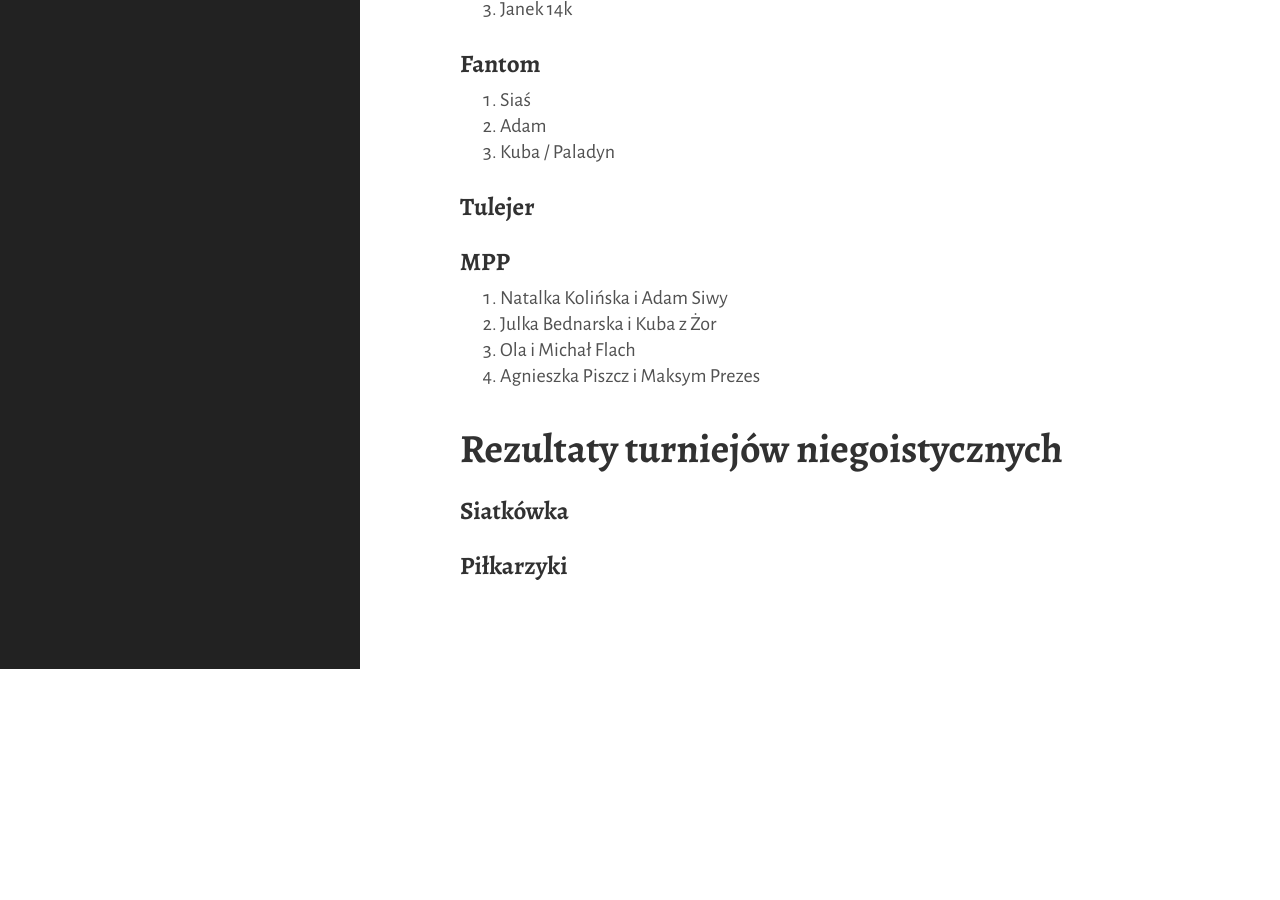
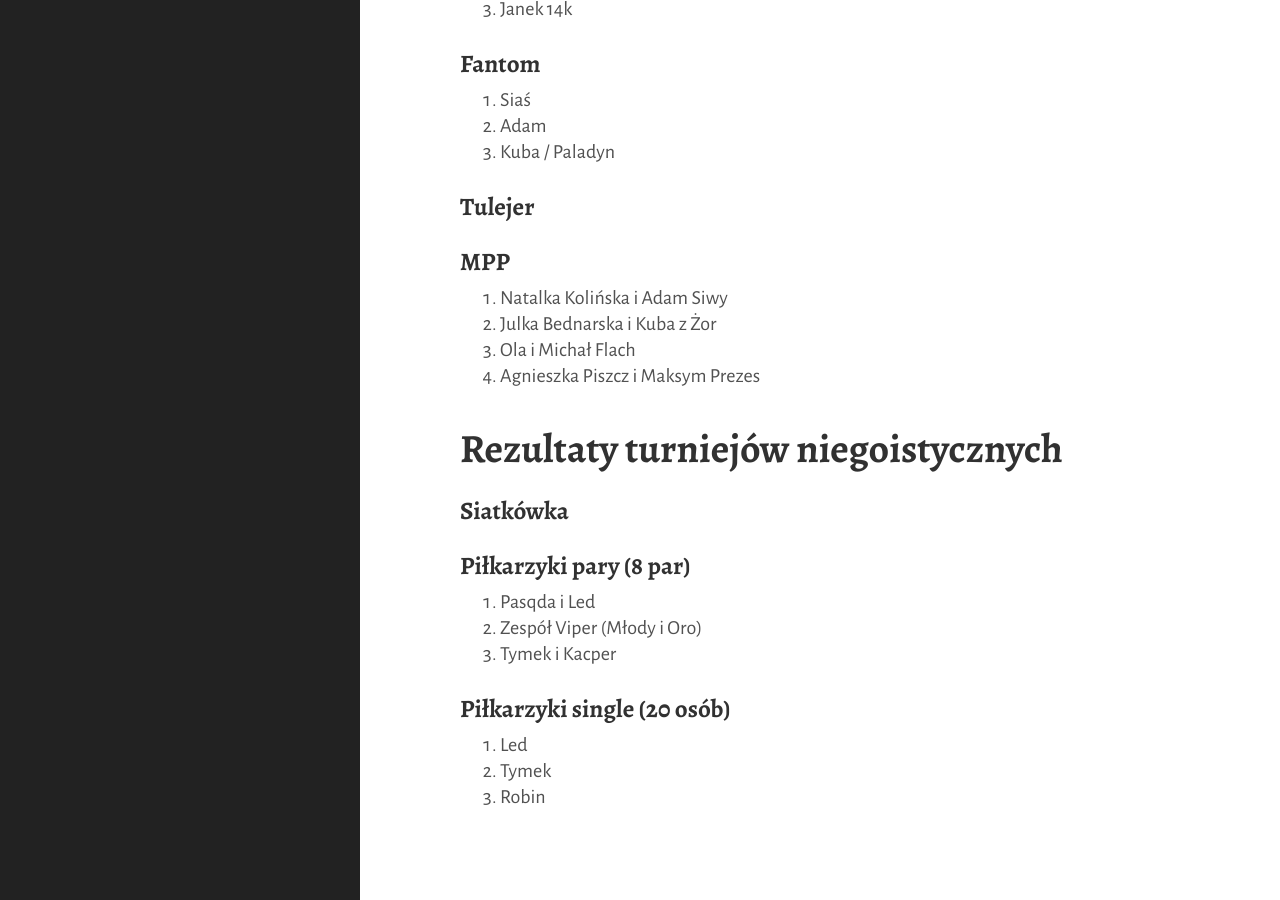
Before and after one commit to tasuki/lsg, a Jekyll site: the page built from _pages/2026.md, in a window 1280 px wide and 900 px high, scrolled down 2070 px. Built offline with Jekyll 4.4.1, drawn with Linux system fonts in a browser that asks for light colours; before the commit the page ends 2739 px from its top, so only the background shows below that.

Commit message:
Wyniki piłkarzyków

```diff
--- a/_pages/2026.md
+++ b/_pages/2026.md
@@ -110,4 +110,14 @@ Cztery wygrane mieli Adrian, Adam, Kacper Barcicki, Tomek Meresiński i Kamil Sz
 
 ### Siatkówka
 
-### Piłkarzyki
+### Piłkarzyki pary (8 par)
+
+1. Pasqda i Led
+2. Zespół Viper (Młody i Oro)
+3. Tymek i Kacper
+
+### Piłkarzyki single (20 osób)
+
+1. Led
+2. Tymek
+3. Robin
```
